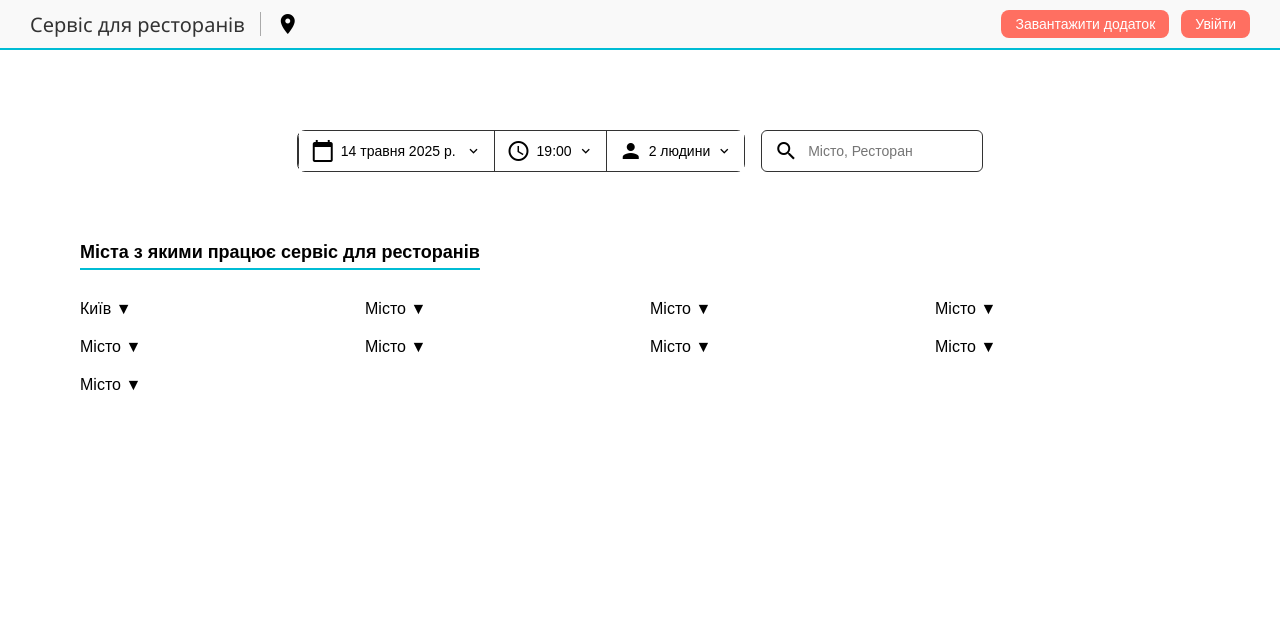
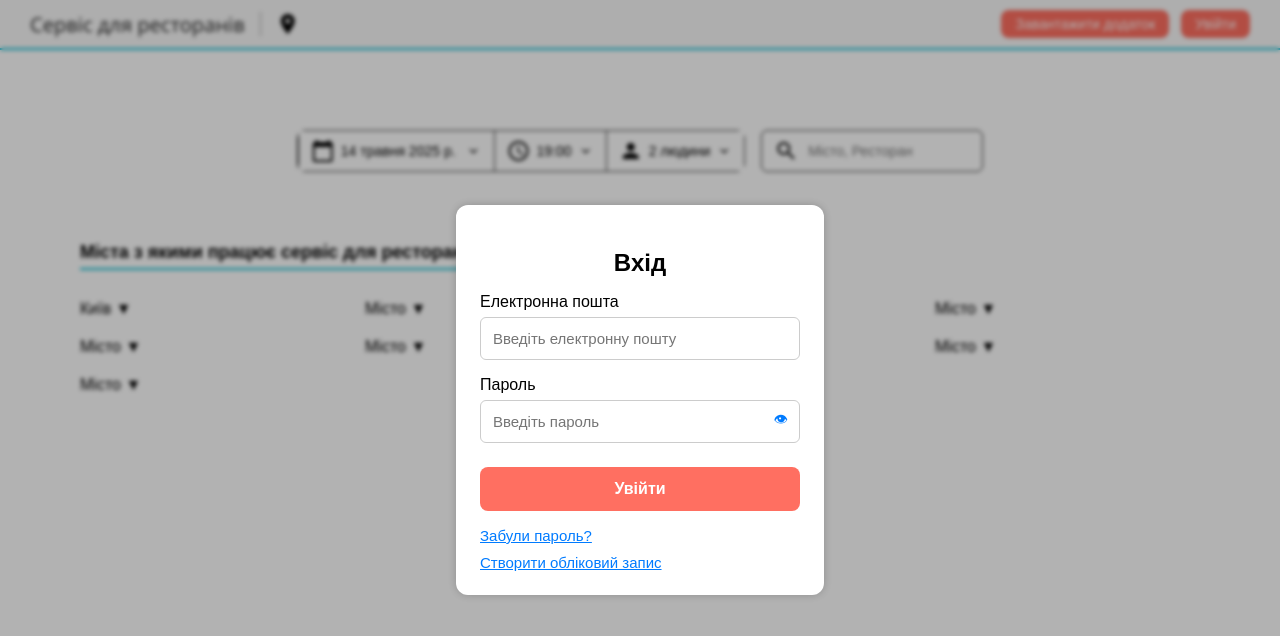
Before and after one commit to PZPI-23-10/vue-app-restoran, a Vue app: page / in a window 1280 px wide. Both pictures are taken after a click on the button "Увійти". Shown: the top 636 px of the page. Built offline with nearby package versions, Linux system fonts and the light colour scheme.

Commit message:
Скрипт на включение добавленых окон по типу Log In
да-да

```diff
--- a/src/components/MainMenu.vue
+++ b/src/components/MainMenu.vue
@@ -6,16 +6,76 @@
       <span class="material-icons">location_on</span>
     </div>
 
-    <div class="right-buttons">
+     <div class="right-buttons">
       <button class="download-btn">Завантажити додаток</button>
-      <button class="login-btn">Увійти</button>
+      <button class="login-btn" @click="openLogin">Увійти</button>
     </div>
   </header>
+
+  <LoginModal
+    :visible="showLogin"
+    :transitionOnlyContent="transitionOnly"
+    @close="showLogin = false"
+    @register="openRegister"
+    @forgot="openForgot"
+  />
+
+  <RegisterModal
+    :visible="showRegister"
+    :transitionOnlyContent="transitionOnly"
+    @close="showRegister = false"
+    @hasAccount="openLogin"
+  />
+
+  <ForgotPasswordModal
+    :visible="showForgot"
+    :transitionOnlyContent="transitionOnly"
+    @close="showForgot = false"
+    @back="openLogin"
+  />
+
 </template>
 
 <script>
+import LoginModal from './LoginModal.vue'
+import RegisterModal from './RegisterModal.vue'
+import ForgotPasswordModal from './ForgotPasswordModal.vue'
+
 export default {
-  name: 'MainMenu'
+  name: 'MainMenu',
+  components: {
+    LoginModal,
+    RegisterModal,
+    ForgotPasswordModal,
+  },
+  data() {
+    return {
+      showLogin: false,
+      showRegister: false,
+      showForgot: false,
+      transitionOnly: false
+    }
+  },
+  methods: {
+    openLogin() {
+      this.transitionOnly = this.showRegister || this.showForgot
+      this.showLogin = true
+      this.showRegister = false
+      this.showForgot = false
+    },
+    openRegister() {
+      this.transitionOnly = this.showLogin
+      this.showRegister = true
+      this.showLogin = false
+      this.showForgot = false
+    },
+    openForgot() {
+      this.transitionOnly = true
+      this.showForgot = true
+      this.showLogin = false
+      this.showRegister = false
+    }
+  }
 }
 </script>
 
```
